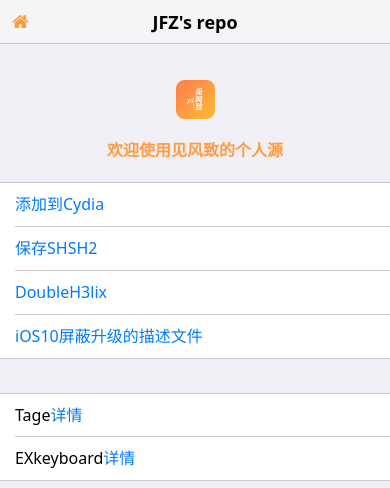
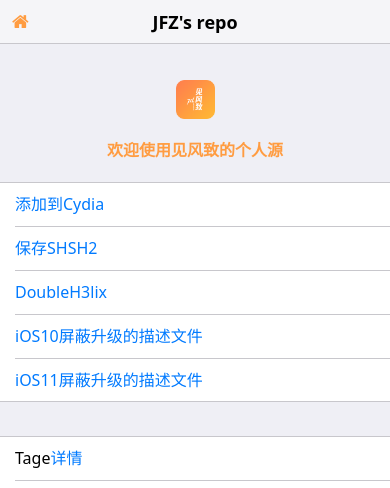
Before and after one commit to lichongjia/lichongjia.github.io, a plain HTML site: page index.html in a window 390 px wide. Shown: the top 488 px of the page. Drawn offline with Linux system fonts and the light colour scheme.

Commit message:
Add iOS11 tvOS.mobileconfig

```diff
--- a/index.html
+++ b/index.html
@@ -32,6 +32,7 @@
                 <li><a href="https://tsssaver.1conan.com/" target="_blank">保存SHSH2</a></li>
                 <li><a href="itms-services://?action=download-manifest&url=https%3a%2f%2fnetskao.cn%2fIPA%2fDoubleH3lix.xml">DoubleH3lix</a></li>
                 <li><a href="https://dl.techxero.com/AppleDev/iOS11/tvos.mobileconfig">iOS10屏蔽升级的描述文件</a></li>
+                <li><a href="https://beta.thuthuatios.com/tvos/tvOS_12_Beta_Profile.mobileconfig">iOS11屏蔽升级的描述文件</a></li>
             </ul>
         </section>
         <section class="block">
```
